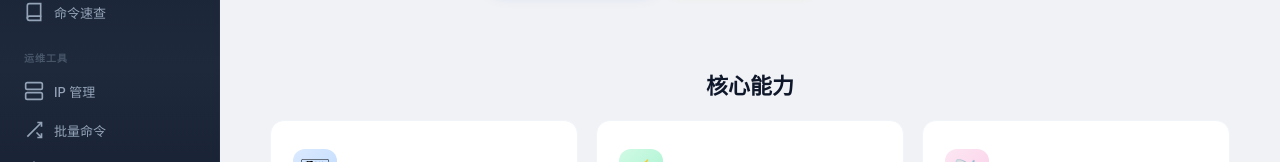
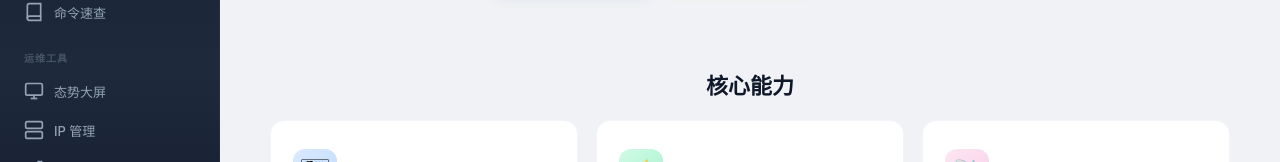
Before and after one commit to SionLhc/NetCmdGen, a Vue app in the folder web/: page / in a window 1280 px wide. Shown: the part 413-575 px from the top of the page. Built offline with nearby package versions, Linux system fonts and the light colour scheme.

Commit message:
fix: restore BigScreen - it's a comprehensive dashboard, not just SNMP

```diff
--- a/web/src/App.vue
+++ b/web/src/App.vue
@@ -53,6 +53,10 @@
 
         <div class="nav-section">
           <div class="nav-label">运维工具</div>
+          <router-link to="/bigscreen" class="nav-item" active-class="nav-active">
+            <svg class="nav-icon" viewBox="0 0 24 24" fill="none" stroke="currentColor" stroke-width="2"><rect x="2" y="3" width="20" height="14" rx="2"/><line x1="8" y1="21" x2="16" y2="21"/><line x1="12" y1="17" x2="12" y2="21"/></svg>
+            <span>态势大屏</span>
+          </router-link>
           <router-link to="/ipam" class="nav-item" active-class="nav-active">
             <svg class="nav-icon" viewBox="0 0 24 24" fill="none" stroke="currentColor" stroke-width="2"><rect x="2" y="2" width="20" height="8" rx="2"/><rect x="2" y="14" width="20" height="8" rx="2"/><line x1="6" y1="6" x2="6" y2="6.01"/><line x1="6" y1="18" x2="6" y2="18.01"/></svg>
             <span>IP 管理</span>
--- a/web/src/router/index.ts
+++ b/web/src/router/index.ts
@@ -45,7 +45,8 @@ const router = createRouter({
     },
     {
       path: '/bigscreen',
-      redirect: '/ros',  // 合并到 SNMP 监控
+      name: 'BigScreen',
+      component: () => import('@/views/BigScreen.vue'),
     },
     {
       path: '/security',
```
Also changed, not shown: 1 other file (tests, documents, lock files or other folders).
